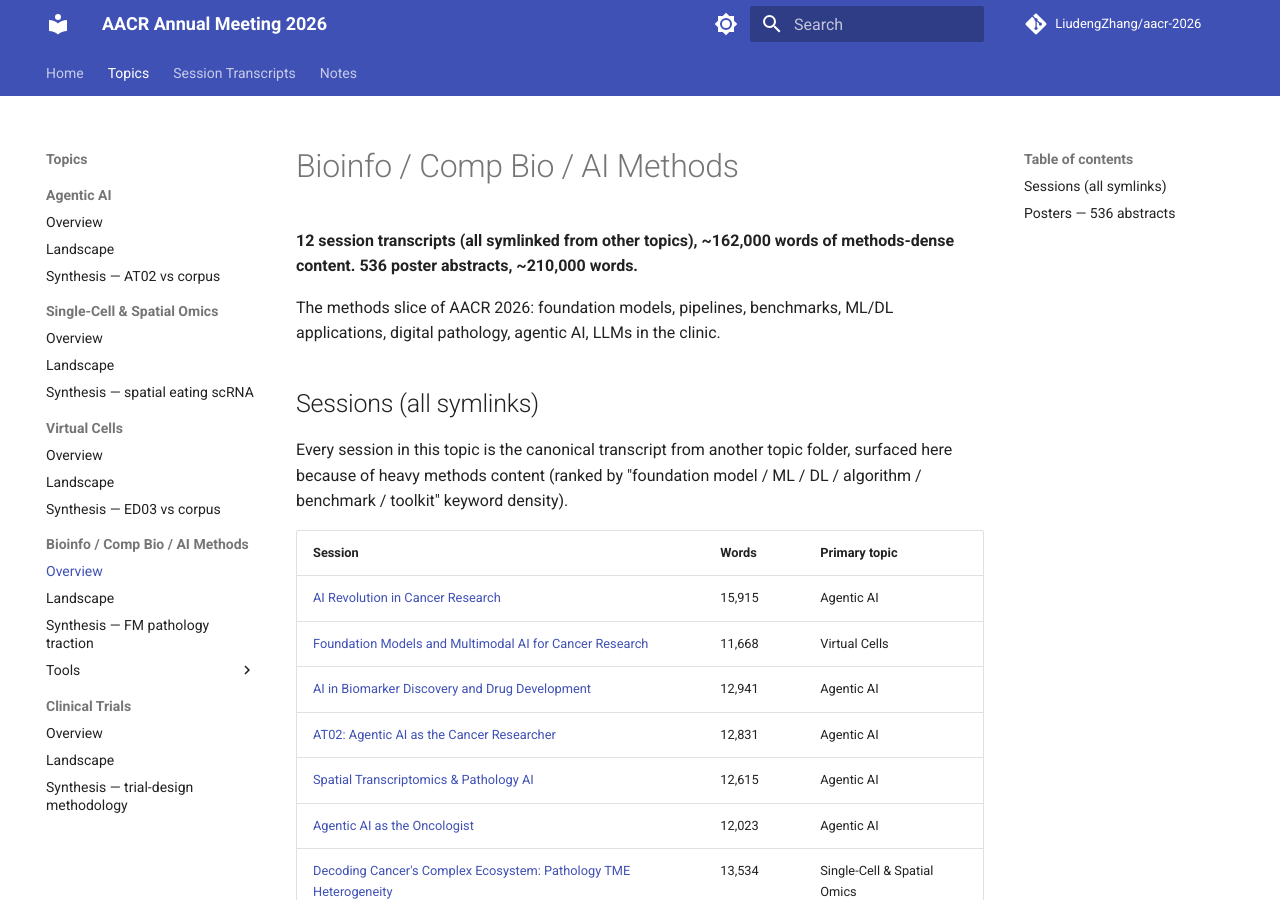
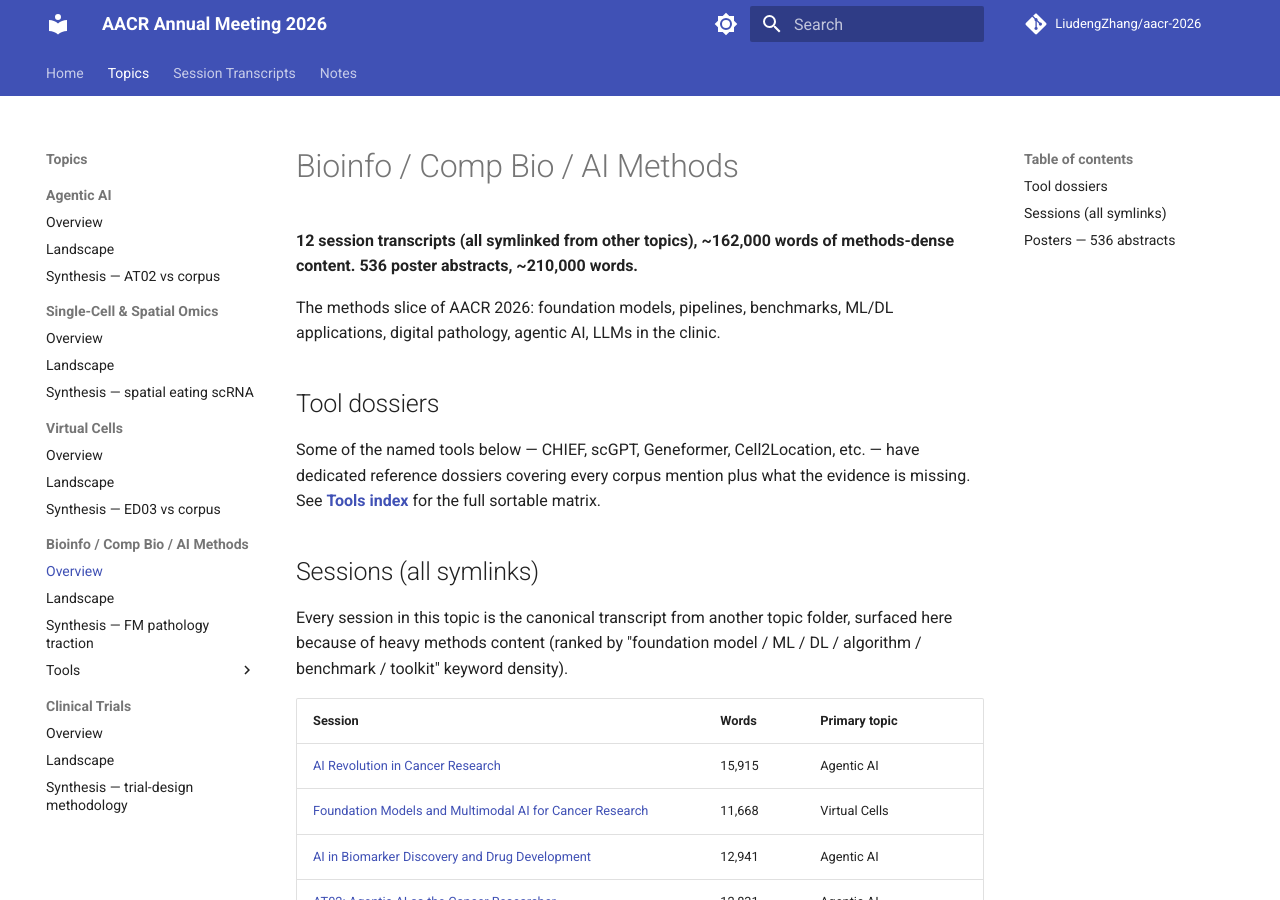
Before and after one commit to LiudengZhang/conference-corpus, an MkDocs documentation site: the page built from docs/topics/bioinfo-tools/index.md, in a window 1280 px wide and 900 px high. Built offline with MkDocs 1.6.1 and Material for MkDocs 9.7.7, drawn with Linux system fonts in a browser that asks for light colours; a script that is not in the unit is left out; comment, search, counter and statistics services are not loaded.

Commit message:
content: link from bioinfo overview to tools index

```diff
--- a/docs/topics/bioinfo-tools/index.md
+++ b/docs/topics/bioinfo-tools/index.md
@@ -3,6 +3,10 @@
 **12 session transcripts (all symlinked from other topics), ~162,000 words of methods-dense content. 536 poster abstracts, ~210,000 words.**
 
 The methods slice of AACR 2026: foundation models, pipelines, benchmarks, ML/DL applications, digital pathology, agentic AI, LLMs in the clinic.
+
+## Tool dossiers
+
+Some of the named tools below — CHIEF, scGPT, Geneformer, Cell2Location, etc. — have dedicated reference dossiers covering every corpus mention plus what the evidence is missing. See **[Tools index](tools/index.md)** for the full sortable matrix.
 
 ## Sessions (all symlinks)
 
```
